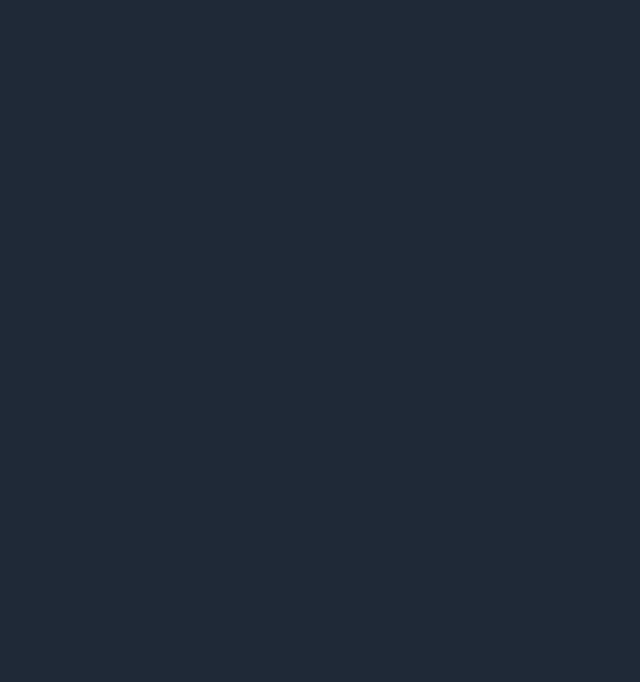
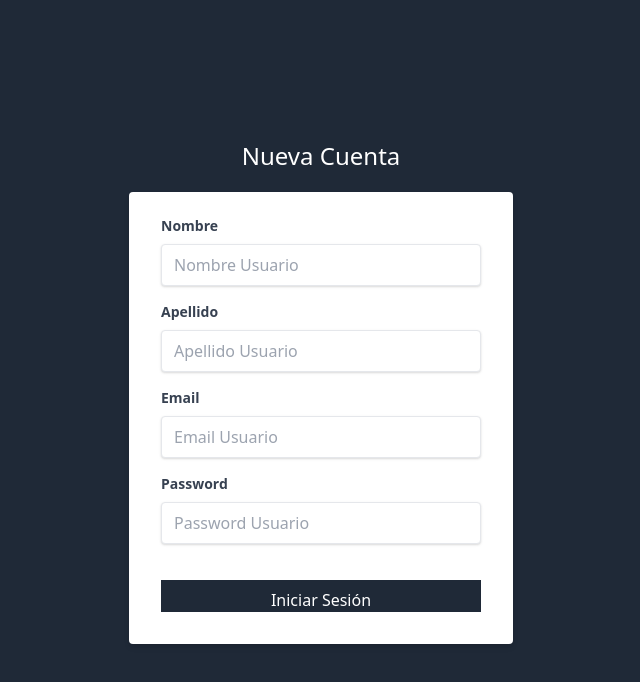
Before and after one commit to kpeet/crmcliente-nextjs-apollo-graphQL, a Next.js app: page /nuevacuenta in a window 1280 px wide. Shown: the top 682 px of the page, without its empty margins (319-959 px from the left). Built offline with nearby package versions, Linux system fonts and the light colour scheme.

Commit message:
formulario nueva cuenta

```diff
--- a/pages/nuevacuenta.js
+++ b/pages/nuevacuenta.js
@@ -1,10 +1,72 @@
-
 import Layout from '../components/Layout';
 
 const NuevaCuenta = () => (
     <div>
         <Layout>
-            <h1 className="text-2xl text-gray-800 font-light">NuevaCuenta</h1>
+            <h1 className="text-center text-2xl text-white font-light">Nueva Cuenta</h1>
+
+            <div className="flex justify-center mt-5">
+
+                <div className="w-full max-w-sm">
+                    <form className="bg-white rounded shadow-md px-8 pt-6 pb-8 mb-4">
+                        <div className="mb-4">
+                            <label className="block text-gray-700 text-sm font-bold mb-2" htmlFor="nombre">
+                                Nombre
+                            </label>
+                            <input
+                                className="shadow appearance-none border rounded w-full py-2 px-3 text-gray-700 leading-tigth focus:outline-none focus:shadow-outline"
+                                id="nombre"
+                                type="text"
+                                placeholder="Nombre Usuario"
+                            />
+                        </div>
+                        <div className="mb-4">
+                            <label className="block text-gray-700 text-sm font-bold mb-2" htmlFor="apellido">
+                                Apellido
+                            </label>
+                            <input
+                                className="shadow appearance-none border rounded w-full py-2 px-3 text-gray-700 leading-tigth focus:outline-none focus:shadow-outline"
+                                id="Apellido"
+                                type="text"
+                                placeholder="Apellido Usuario"
+                            />
+                        </div>
+                        <div  className="mb-4">
+                            <label className="block text-gray-700 text-sm font-bold mb-2" htmlFor="email">
+                                Email
+                            </label>
+                            <input
+                                className="shadow appearance-none border rounded w-full py-2 px-3 text-gray-700 leading-tigth focus:outline-none focus:shadow-outline"
+                                id="email"
+                                type="email"
+                                placeholder="Email Usuario"
+                            />
+                        </div>
+
+                        <div className="mb-4">
+                            <label className="block text-gray-700 text-sm font-bold mb-2" htmlFor="password">
+                                Password
+                            </label>
+                            <input
+                                className="shadow appearance-none border rounded w-full py-2 px-3 text-gray-700 leading-tigth focus:outline-none focus:shadow-outline"
+                                id="password"
+                                type="password"
+                                placeholder="Password Usuario"
+                            />
+                        </div>
+
+                        <input
+                            type="submit"
+                            className="bg-gray-800 w-full mt-5 pt-2 text-white uppercas hover:bg-gray-9git 00"
+                            value="Iniciar Sesión"
+                        />
+                    </form>
+
+                </div>
+
+            </div>
+
+
         </Layout>
     </div>
 );
```
